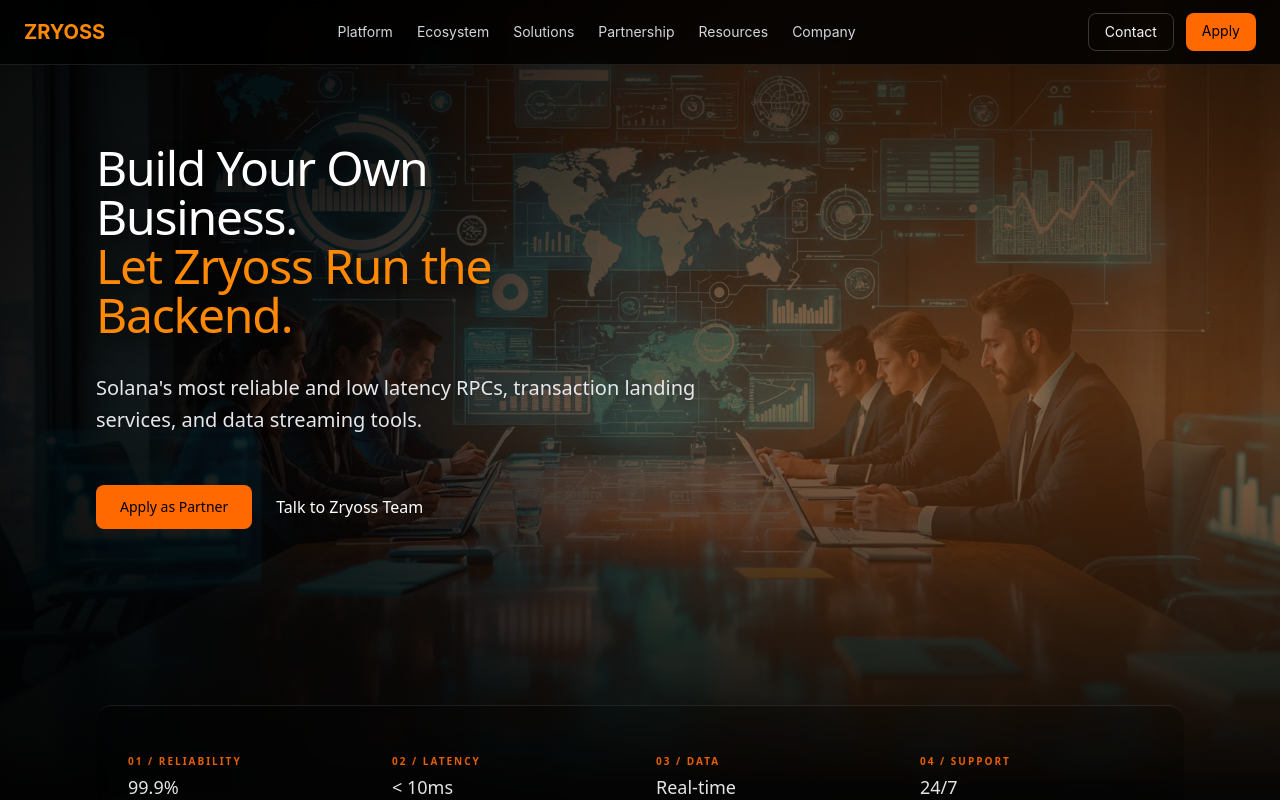
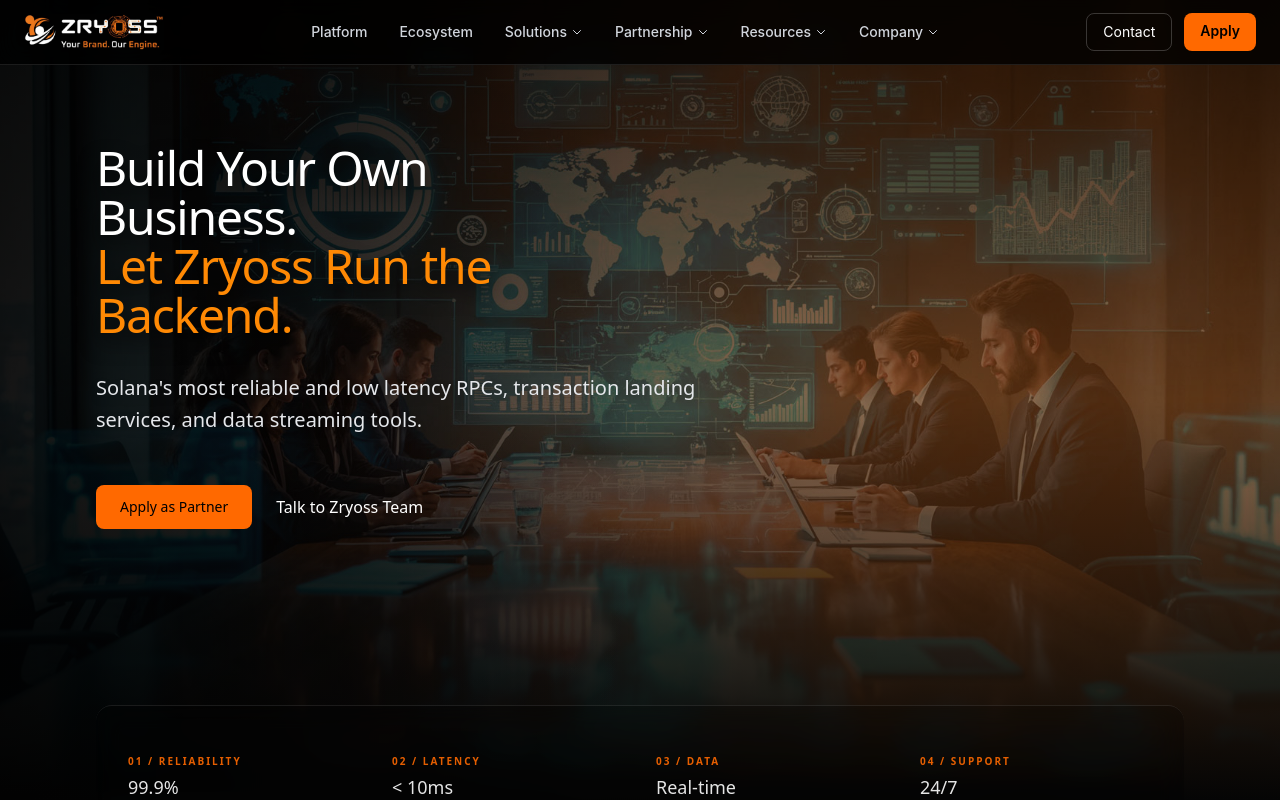
Before and after one commit to aerinpatel/kryoss-website, a React (Vite) app: page / in a window 1280 px wide. Shown: the top 800 px of the page. Built offline with nearby package versions, Linux system fonts and the light colour scheme.

Commit message:
updated navbar

```diff
--- a/src/components/layout/Navbar.jsx
+++ b/src/components/layout/Navbar.jsx
@@ -1,109 +1,246 @@
-import { Link } from "react-router-dom";
+import React, { useState, useEffect } from "react";
+import { Link, useLocation } from "react-router-dom";
 
+/**
+ * Zryoss Responsive Navbar
+ * Includes desktop hover dropdowns and mobile-friendly accordion menu.
+ */
 export default function Navbar() {
+  const [isMobileMenuOpen, setIsMobileMenuOpen] = useState(false);
+  const [activeMobileDropdown, setActiveMobileDropdown] = useState(null);
+  const location = useLocation();
+
+  // Close mobile menu when route changes
+  useEffect(() => {
+    setIsMobileMenuOpen(false);
+    setActiveMobileDropdown(null);
+  }, [location]);
+
+  // Prevent body scroll when mobile menu is open
+  useEffect(() => {
+    if (isMobileMenuOpen) {
+      document.body.style.overflow = 'hidden';
+    } else {
+      document.body.style.overflow = 'unset';
+    }
+  }, [isMobileMenuOpen]);
+
+  const toggleMobileDropdown = (name) => {
+    setActiveMobileDropdown(activeMobileDropdown === name ? null : name);
+  };
+
   return (
-    <header className="fixed top-0 w-full z-50 bg-black/80 backdrop-blur border-b border-white/10">
+    <header className="fixed top-0 w-full z-50 bg-black/80 backdrop-blur-md border-b border-white/10 text-white">
       <nav className="max-w-7xl mx-auto px-6 h-16 flex items-center justify-between">
 
         {/* LOGO */}
-        <Link to="/" className="text-xl font-bold text-orange-400">
-          ZRYOSS
+        <Link to="/" className="relative z-50 flex items-center">
+          <img
+            src="/Zryoss_logo_2_white.jpg"
+            alt="Zryoss Logo"
+            className="w-28 md:w-[140px] h-auto object-contain"
+          />
         </Link>
 
-        {/* DESKTOP NAV */}
-        <div className="hidden md:flex items-center gap-6 text-sm text-gray-300">
+        {/* DESKTOP NAV (Hidden on Mobile) */}
+        <div className="hidden md:flex items-center gap-8 text-sm font-medium text-gray-300">
+          <Link to="/platform" className="hover:text-orange-400 transition-colors">Platform</Link>
+          <Link to="/ecosystem" className="hover:text-orange-400 transition-colors">Ecosystem</Link>
 
-          <Link to="/platform">Platform</Link>
-          <Link to="/ecosystem">Ecosystem</Link>
-
-          {/* SOLUTIONS */}
-          <div className="relative group">
-            <span className="cursor-pointer">Solutions</span>
-            <Dropdown>
+          {/* DESKTOP DROPDOWNS */}
+          <DesktopDropdown label="Solutions">
             <NavItem to="/solutions/it-software">IT & Software</NavItem>
             <NavItem to="/solutions/hr">HR & Recruitment</NavItem>
             <NavItem to="/solutions/digital-marketing">Digital Marketing</NavItem>
             <NavItem to="/solutions/payroll">Payroll</NavItem>
             <NavItem to="/solutions/legal">Legal</NavItem>
             <NavItem to="/solutions/real-estate">Real Estate</NavItem>
-            </Dropdown>
-          </div>
+          </DesktopDropdown>
 
-          {/* PARTNERSHIP */}
-          <div className="relative group">
-            <span className="cursor-pointer">Partnership</span>
-            <Dropdown>
+          <DesktopDropdown label="Partnership">
             <NavItem to="/partnership">Overview</NavItem>
             <NavItem to="/partnership/ipp">IPP</NavItem>
             <NavItem to="/partnership/bpp">BPP</NavItem>
             <NavItem to="/partnership/comparison">IPP vs BPP</NavItem>
-            </Dropdown>
-          </div>
+          </DesktopDropdown>
 
-          {/* RESOURCES */}
-          <div className="relative group">
-            <span className="cursor-pointer">Resources</span>
-            <Dropdown>
+          <DesktopDropdown label="Resources">
             <NavItem to="/resources/blog">Blog</NavItem>
             <NavItem to="/resources/faqs">FAQs</NavItem>
             <NavItem to="/resources/knowledge-center">Knowledge Center</NavItem>
             <NavItem to="/resources/partner-guidelines">Guidelines</NavItem>
-            </Dropdown>
-          </div>
+          </DesktopDropdown>
 
-          {/* COMPANY */}
-          <div className="relative group">
-            <span className="cursor-pointer">Company</span>
-            <Dropdown>
+          <DesktopDropdown label="Company">
             <NavItem to="/company/about">About</NavItem>
             <NavItem to="/company/founder-note">Founder</NavItem>
             <NavItem to="/company/vision-mission">Vision</NavItem>
             <NavItem to="/company/careers">Careers</NavItem>
             <NavItem to="/company/media">Media</NavItem>
-            </Dropdown>
-          </div>
+          </DesktopDropdown>
         </div>
 
-        {/* CTA */}
+        {/* DESKTOP CTA */}
         <div className="hidden md:flex gap-3">
           <Link
             to="/contact"
-            className="px-4 py-2 text-sm border border-white/20 rounded-lg hover:border-orange-400"
+            className="px-4 py-2 text-sm border border-white/20 rounded-lg hover:border-orange-400 transition-all"
           >
             Contact
           </Link>
           <Link
             to="/apply"
-            className="px-4 py-2 text-sm bg-orange-500 text-black rounded-lg"
+            className="px-4 py-2 text-sm bg-orange-500 text-black font-semibold rounded-lg hover:bg-orange-600 transition-all"
           >
             Apply
           </Link>
         </div>
 
+        {/* MOBILE MENU TOGGLE BUTTON */}
+        <button
+          className="md:hidden p-2 relative z-50 text-gray-300 hover:text-white"
+          onClick={() => setIsMobileMenuOpen(!isMobileMenuOpen)}
+          aria-label="Toggle Menu"
+        >
+          {isMobileMenuOpen ? (
+            <svg xmlns="http://www.w3.org/2000/svg" className="h-7 w-7" fill="none" viewBox="0 0 24 24" stroke="currentColor">
+              <path strokeLinecap="round" strokeLinejoin="round" strokeWidth={2} d="M6 18L18 6M6 6l12 12" />
+            </svg>
+          ) : (
+            <svg xmlns="http://www.w3.org/2000/svg" className="h-7 w-7" fill="none" viewBox="0 0 24 24" stroke="currentColor">
+              <path strokeLinecap="round" strokeLinejoin="round" strokeWidth={2} d="M4 6h16M4 12h16M4 18h16" />
+            </svg>
+          )}
+        </button>
+
+        {/* MOBILE OVERLAY MENU */}
+        <div className={`
+          fixed inset-0 bg-[#0a0a0a] z-40 transform transition-transform duration-300 ease-in-out md:hidden
+          ${isMobileMenuOpen ? 'translate-x-0' : 'translate-x-full'}
+          flex flex-col pt-20 px-6 h-screen overflow-y-auto
+        `}>
+          <div className="flex flex-col mt-4">
+            <Link to="/platform" className="text-lg py-4 border-b border-white/5 font-medium">Platform</Link>
+            <Link to="/ecosystem" className="text-lg py-4 border-b border-white/5 font-medium">Ecosystem</Link>
+
+            <MobileAccordion
+              label="Solutions"
+              isOpen={activeMobileDropdown === 'solutions'}
+              onClick={() => toggleMobileDropdown('solutions')}
+            >
+              <NavItem to="/solutions/it-software">IT & Software</NavItem>
+              <NavItem to="/solutions/hr">HR & Recruitment</NavItem>
+              <NavItem to="/solutions/digital-marketing">Digital Marketing</NavItem>
+              <NavItem to="/solutions/payroll">Payroll</NavItem>
+              <NavItem to="/solutions/legal">Legal</NavItem>
+              <NavItem to="/solutions/real-estate">Real Estate</NavItem>
+            </MobileAccordion>
+
+            <MobileAccordion
+              label="Partnership"
+              isOpen={activeMobileDropdown === 'partnership'}
+              onClick={() => toggleMobileDropdown('partnership')}
+            >
+              <NavItem to="/partnership">Overview</NavItem>
+              <NavItem to="/partnership/ipp">IPP</NavItem>
+              <NavItem to="/partnership/bpp">BPP</NavItem>
+              <NavItem to="/partnership/comparison">IPP vs BPP</NavItem>
+            </MobileAccordion>
+
+            <MobileAccordion
+              label="Resources"
+              isOpen={activeMobileDropdown === 'resources'}
+              onClick={() => toggleMobileDropdown('resources')}
+            >
+              <NavItem to="/resources/blog">Blog</NavItem>
+              <NavItem to="/resources/faqs">FAQs</NavItem>
+              <NavItem to="/resources/knowledge-center">Knowledge Center</NavItem>
+              <NavItem to="/resources/partner-guidelines">Guidelines</NavItem>
+            </MobileAccordion>
+
+            <MobileAccordion
+              label="Company"
+              isOpen={activeMobileDropdown === 'company'}
+              onClick={() => toggleMobileDropdown('company')}
+            >
+              <NavItem to="/company/about">About</NavItem>
+              <NavItem to="/company/founder-note">Founder</NavItem>
+              <NavItem to="/company/vision-mission">Vision</NavItem>
+              <NavItem to="/company/careers">Careers</NavItem>
+              <NavItem to="/company/media">Media</NavItem>
+            </MobileAccordion>
+          </div>
+
+          {/* MOBILE CTAs */}
+          <div className="mt-8 flex flex-col gap-3 pb-10">
+            <Link to="/contact" className="w-full py-3.5 text-center border border-white/20 rounded-xl text-base font-medium active:scale-95 transition-transform">
+              Contact Us
+            </Link>
+            <Link to="/apply" className="w-full py-3.5 text-center bg-orange-500 text-black rounded-xl text-base font-bold active:scale-95 transition-transform shadow-[0_4px_20px_rgba(249,115,22,0.3)]">
+              Apply Now
+            </Link>
+          </div>
+        </div>
       </nav>
     </header>
   );
 }
 
-/* 🔽 DROPDOWN */
-function Dropdown({ children }) {
+/* 🔽 DESKTOP DROPDOWN WRAPPER */
+function DesktopDropdown({ label, children }) {
   return (
-    <div className="absolute top-full left-0 mt-3 min-w-[220px]
-      bg-black border border-white/10 rounded-xl shadow-lg py-2
+    <div className="relative group py-4 cursor-pointer">
+      <div className="flex items-center gap-1 hover:text-orange-400 transition-colors">
+        {label}
+        <svg xmlns="http://www.w3.org/2000/svg" className="h-3 w-3 group-hover:rotate-180 transition-transform" fill="none" viewBox="0 0 24 24" stroke="currentColor">
+          <path strokeLinecap="round" strokeLinejoin="round" strokeWidth={2} d="M19 9l-7 7-7-7" />
+        </svg>
+      </div>
+      <div className="absolute top-full left-1/2 -translate-x-1/2 min-w-[240px]
+        bg-[#0a0a0a] border border-white/10 rounded-xl shadow-2xl py-3
         opacity-0 invisible group-hover:opacity-100 group-hover:visible
         transition-all duration-200 z-50">
+        <div className="flex flex-col">
           {children}
+        </div>
+      </div>
     </div>
   );
 }
 
-/* 🔗 NAV ITEM */
+/* 🔽 MOBILE ACCORDION WRAPPER */
+function MobileAccordion({ label, children, isOpen, onClick }) {
+  return (
+    <div className="border-b border-white/5">
+      <button
+        onClick={onClick}
+        className="w-full flex justify-between items-center py-4 text-lg font-medium text-left"
+      >
+        {label}
+        <svg
+          xmlns="http://www.w3.org/2000/svg"
+          className={`h-5 w-5 transition-transform duration-200 ${isOpen ? 'rotate-180 text-orange-400' : ''}`}
+          fill="none" viewBox="0 0 24 24" stroke="currentColor"
+        >
+          <path strokeLinecap="round" strokeLinejoin="round" strokeWidth={2} d="M19 9l-7 7-7-7" />
+        </svg>
+      </button>
+      <div className={`overflow-hidden transition-all duration-300 ease-in-out ${isOpen ? 'max-height-[500px] mb-4 opacity-100' : 'max-h-0 opacity-0'}`} style={{ maxHeight: isOpen ? '500px' : '0' }}>
+        <div className="pl-4 border-l border-orange-500/30 flex flex-col gap-1">
+          {children}
+        </div>
+      </div>
+    </div>
+  );
+}
+
+/* 🔗 NAV ITEM LINK */
 function NavItem({ to, children }) {
   return (
     <Link
       to={to}
-      className="block px-4 py-2 text-sm text-gray-300
-      hover:bg-orange-500/10 hover:text-orange-400"
+      className="block px-4 py-3 md:py-2 text-[15px] md:text-sm text-gray-400
+      hover:bg-orange-500/10 hover:text-orange-400 rounded-lg transition-all"
     >
       {children}
     </Link>
--- a/src/pages/Home/HowItWorks.jsx
+++ b/src/pages/Home/HowItWorks.jsx
@@ -115,7 +115,7 @@
         "Higher Conversion Rates",
       ],
       visualLabel: "Technical Demo Presentation",
-      image: "/Demo-by-Zryoss.jpg",
+      image: "/Brand.jpg",
     },
     {
       label: "Step 04",
```
Also changed, not shown: public/Zryoss_logo_2_white.jpg (added). Lines whose indentation alone changed are shown as unchanged.
